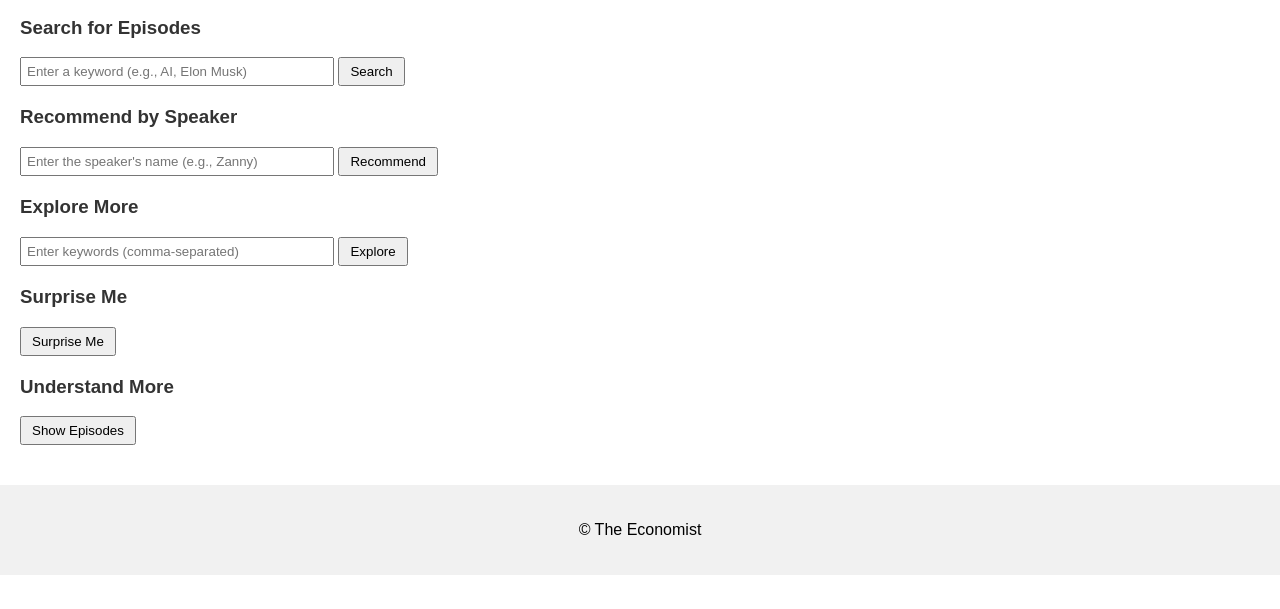
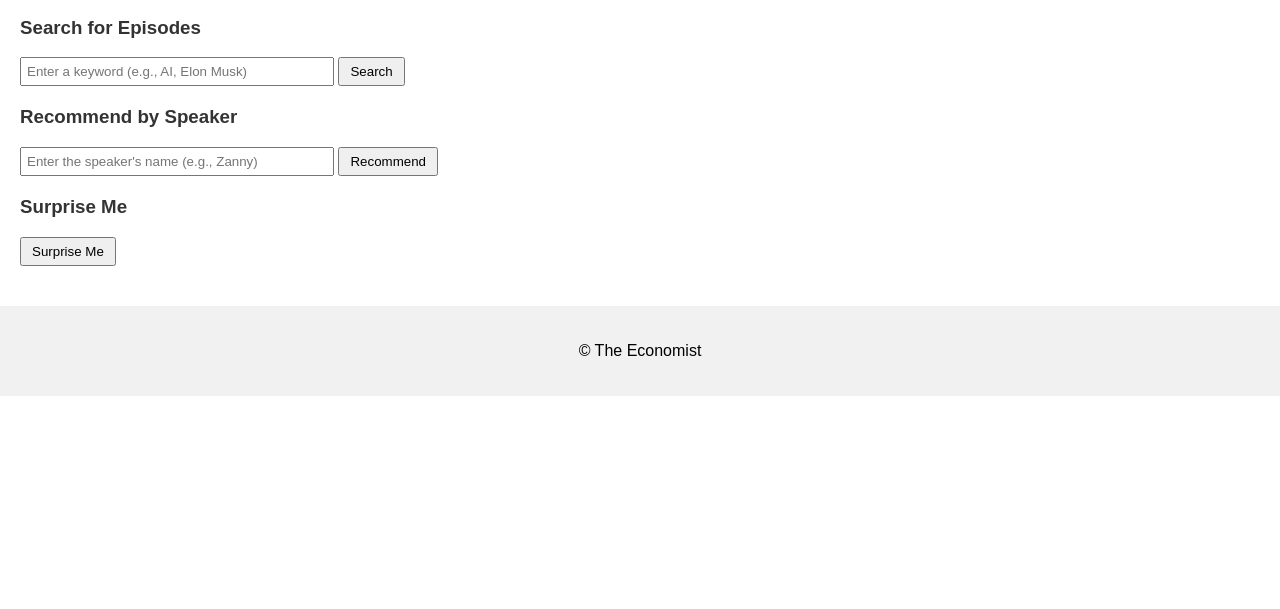
Before and after one commit to beaufortuk/podcasts-double-plus, a Flask app: page / in a window 1280 px wide. Shown: the part 191-800 px from the top of the page. Run offline with Flask 3, Linux system fonts and the light colour scheme; parts of the project's set-up code (start-up, migrations or seed data) failed here and were passed over.

Commit message:
home page finesse

```diff
--- a/templates/home.html
+++ b/templates/home.html
@@ -20,24 +20,10 @@
     </form>
 </section>
 
-<!-- Explore More -->
-<section>
-    <h3>Explore More</h3>
-    <form action="{{ url_for('explore') }}" method="post">
-        <input type="text" name="keywords" placeholder="Enter keywords (comma-separated)" required>
-        <button type="submit">Explore</button>
-    </form>
-</section>
-
 <!-- Surprise Me -->
 <section>
     <h3>Surprise Me</h3>
     <a href="{{ url_for('surprise') }}"><button>Surprise Me</button></a>
 </section>
 
-<!-- Understand More -->
-<section>
-    <h3>Understand More</h3>
-    <a href="{{ url_for('understand_more') }}"><button>Show Episodes</button></a>
-</section>
 {% endblock %}
```
